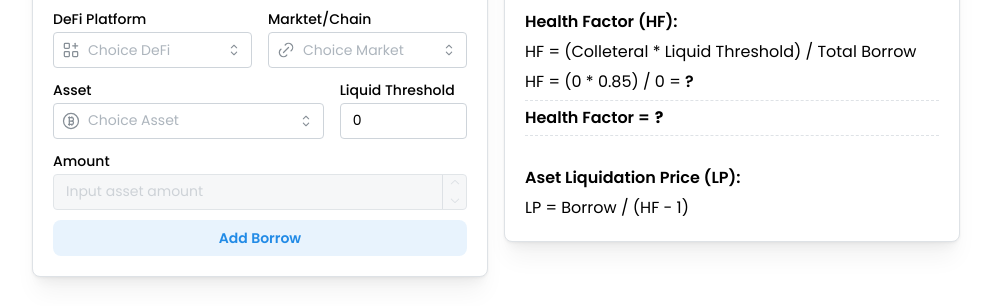
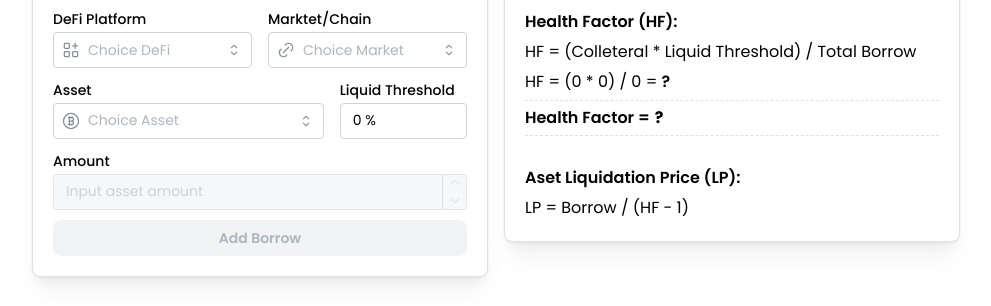
Before and after one commit to masb0ymas/crypto-calculation, a Next.js app: page / in a window 1280 px wide. Shown: the part 736-1042 px from the top of the page, without its empty margins (144-1135 px from the left). Built offline with nearby package versions, Linux system fonts and the light colour scheme; no server answers.

Commit message:
fix: update formula

```diff
--- a/src/views/home/index.tsx
+++ b/src/views/home/index.tsx
@@ -12,6 +12,7 @@ import {
 } from "@mantine/core";
 import { useLocalStorage } from "@mantine/hooks";
 import { IconApps, IconCoinBitcoin, IconLink } from "@tabler/icons-react";
+import axios, { AxiosRequestConfig } from "axios";
 import _ from "lodash";
 import { useState } from "react";
 import env from "~/config/env";
@@ -62,7 +63,7 @@ export default function HomePage() {
       // @ts-expect-error
       chainETH?.markets,
       "name",
-      "asset",
+      "id",
       (_values, item, _index) => {
         return `${_.toUpper(item.asset)} - ${item.name}`;
       }
@@ -70,11 +71,11 @@ export default function HomePage() {
 
     if (!_.isEmpty(marketLists)) {
       const supplyAssets = chainETH?.markets.find(
-        (x) => x.asset === choiceSupplyAsset
+        (x) => x.id === choiceSupplyAsset
       );
 
       const borrowAssets = chainETH?.markets.find(
-        (x) => x.asset === choiceBorrowAsset
+        (x) => x.id === choiceBorrowAsset
       );
 
       supplyLT = Number(supplyAssets?.liquid_threshold);
@@ -85,17 +86,68 @@ export default function HomePage() {
     }
   }
 
-  function addSupplies() {
+  async function addSupplies() {
+    const url = `${env.COINGECKO_API_URL}/coins/${choiceSupplyAsset}`;
+    const options: AxiosRequestConfig<any> = {
+      headers: { "x-cg-api-key": env.COINGECKO_API_KEY },
+    };
+
+    let price = 0;
+    let symbol = choiceSupplyAsset;
+
+    try {
+      const { data } = await axios.get(url, options);
+
+      price = _.get(data, "market_data.current_price.usd", 0);
+      symbol = _.get(data, "symbol");
+
+      console.log(data);
+    } catch (error) {
+      console.log(error);
+    }
+
     formSupply.push({
       defi: String(choiceDeFi),
       market: String(choiceChain),
-      asset: String(choiceSupplyAsset),
+      asset: String(symbol),
       liquid_threshold: supplyLT,
-      price: 0,
+      price,
       amount: Number(amountSupply),
     });
 
     setFormSupply(formSupply);
+  }
+
+  async function addBorrowed() {
+    const url = `${env.COINGECKO_API_URL}/coins/${choiceBorrowAsset}`;
+    const options: AxiosRequestConfig<any> = {
+      headers: { "x-cg-api-key": env.COINGECKO_API_KEY },
+    };
+
+    let price = 0;
+    let symbol = choiceBorrowAsset;
+
+    try {
+      const { data } = await axios.get(url, options);
+
+      price = _.get(data, "market_data.current_price.usd", 0);
+      symbol = _.get(data, "symbol");
+
+      console.log(data);
+    } catch (error) {
+      console.log(error);
+    }
+
+    formBorrow.push({
+      defi: String(choiceDeFi),
+      market: String(choiceChain),
+      asset: String(symbol),
+      liquid_threshold: borrowLT,
+      price,
+      amount: Number(amountBorrow),
+    });
+
+    setFormBorrow(formBorrow);
   }
 
   return (
@@ -236,7 +288,8 @@ export default function HomePage() {
                     <NumberInput
                       label="Liquid Threshold"
                       readOnly
-                      value={borrowLT}
+                      value={borrowLT * 100}
+                      suffix=" %"
                       thousandSeparator=","
                       allowNegative={false}
                     />
@@ -249,10 +302,18 @@ export default function HomePage() {
                   thousandSeparator=","
                   allowNegative={false}
                   placeholder="Input asset amount"
+                  onChange={setAmountBorrow}
                   disabled={!choiceBorrowAsset}
                 />
 
-                <Button radius="md" size="sm" variant="light" fullWidth>
+                <Button
+                  radius="md"
+                  size="sm"
+                  variant="light"
+                  fullWidth
+                  disabled={validateNumber(amountBorrow) <= 0}
+                  onClick={() => addBorrowed()}
+                >
                   Add Borrow
                 </Button>
               </Stack>
--- a/src/views/home/partials/Formula.tsx
+++ b/src/views/home/partials/Formula.tsx
@@ -1,9 +1,10 @@
 import { Divider, Group, Stack, Text, Title } from "@mantine/core";
 import { roundDecimal, validateNumber } from "~/core/utils/number";
+import { defaultForm } from "./TableAsset";
 
 interface FormulaEntity {
-  supplies: any[];
-  borrowed: any[];
+  supplies: (typeof defaultForm)[];
+  borrowed: (typeof defaultForm)[];
 }
 
 interface FormulaProps {
@@ -29,9 +30,20 @@ export default function Formula(props: FormulaProps) {
     return acc;
   }, 0);
 
-  const health_factor_dirty = (colleteral * 0.85) / total_borrow;
+  // maximum liquid threshold
+  const maxLT = Math.max(...data.supplies.map((x) => x.liquid_threshold));
+
+  console.log({ colleteral, maxLT, total_borrow });
+
+  const health_factor_dirty = (colleteral * maxLT) / total_borrow;
   const health_factor = validateNumber(health_factor_dirty);
   const result_hf = roundDecimal(health_factor);
+
+  const new_colleteral = validateNumber(colleteral);
+  const new_maxLT = validateNumber(maxLT);
+  const new_totalBorrow = validateNumber(total_borrow);
+
+  const formulaText = `HF = (${new_colleteral} * ${new_maxLT}) / ${new_totalBorrow}`;
 
   return (
     <section>
@@ -43,10 +55,7 @@ export default function Formula(props: FormulaProps) {
         <Text>HF = (Colleteral * Liquid Threshold) / Total Borrow</Text>
 
         <Text>
-          {`HF = (${validateNumber(colleteral)} * 0.85) / ${validateNumber(
-            total_borrow
-          )}`}{" "}
-          ={" "}
+          {formulaText} ={" "}
           <Text component="span" fw={600}>
             {result_hf <= 0 ? "?" : <u>{result_hf}</u>}
           </Text>
```
